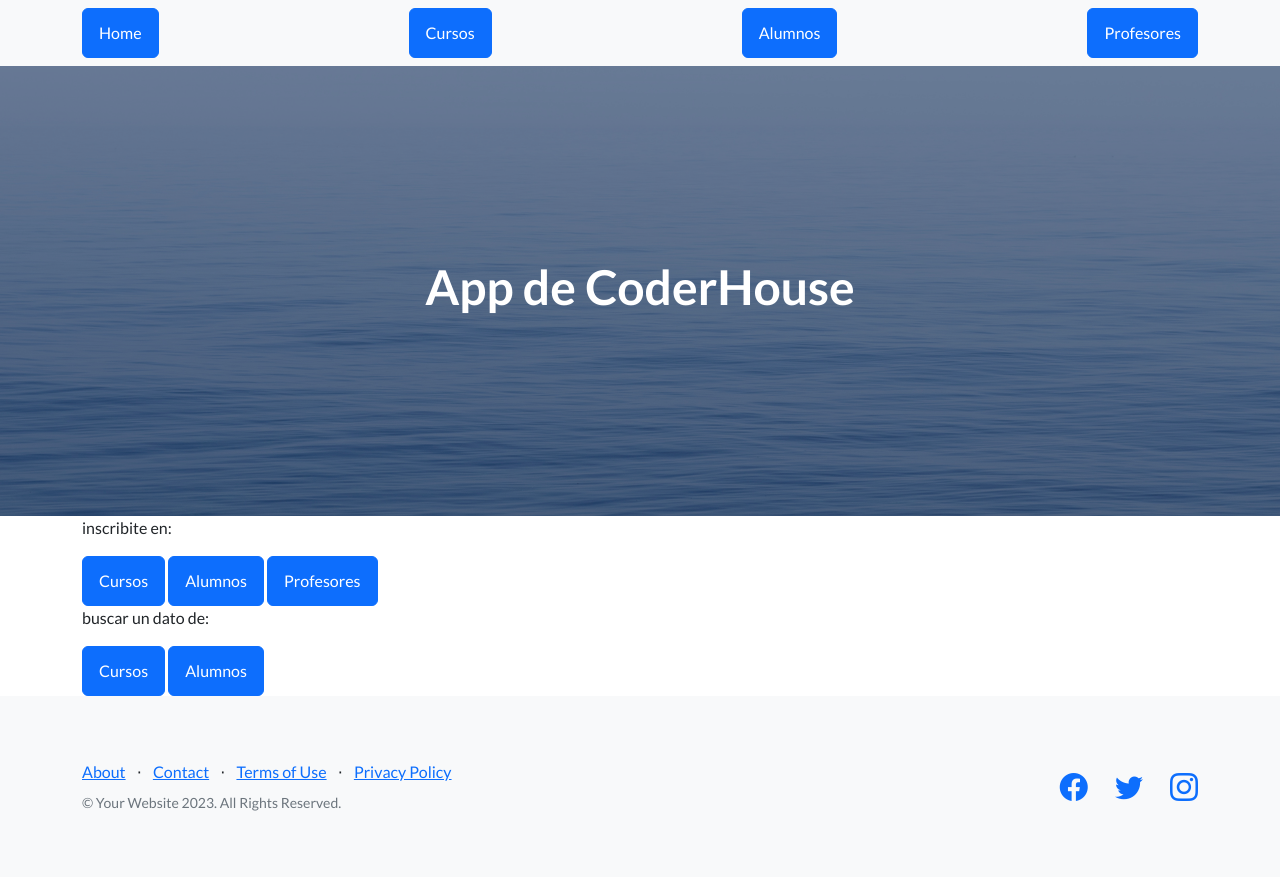
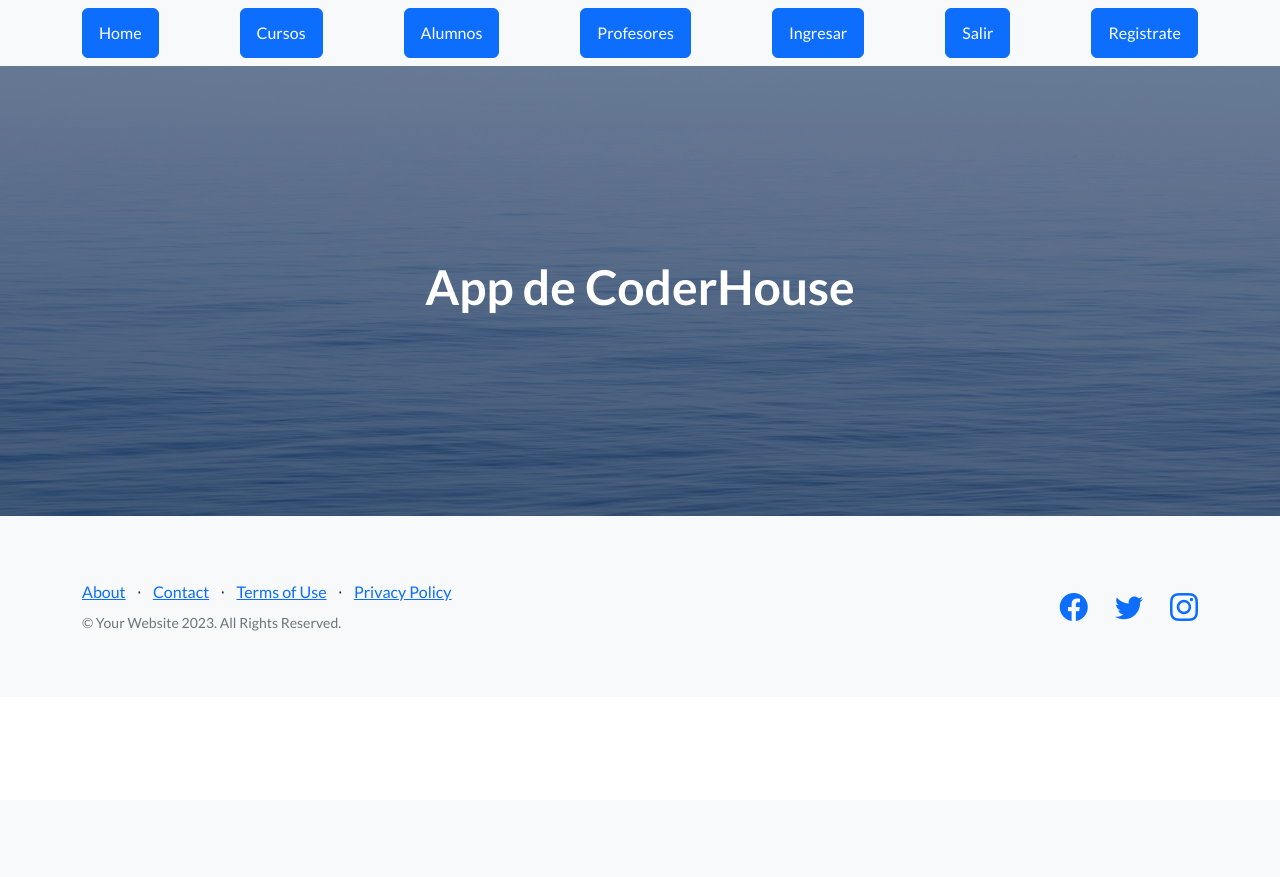
Before and after one commit to andreserra06/pre_entrega_3, a Django app: page /AppCoder/ in a window 1280 px wide. After the commit the page ends 631 px from the top, so only its background shows below. Run offline with Django 4.2, Linux system fonts and the light colour scheme; some libraries are stand-ins or nearby versions.

Commit message:
actualizacion2

```diff
--- a/AppCoder/template/padre.html
+++ b/AppCoder/template/padre.html
@@ -24,7 +24,9 @@
                 <a class="btn btn-primary" href="{% url 'cursos' %}">Cursos</a>
                 <a class="btn btn-primary" href="{% url 'ver_alumno' %}">Alumnos</a>
                 <a class="btn btn-primary" href="{% url 'ver_profesor'%}">Profesores</a>
-
+                <a class="btn btn-primary" href="{% url 'Login' %}">Ingresar</a>
+                <a class="btn btn-primary" href="{% url 'Logout' %}">Salir</a>
+                <a class="btn btn-primary" href="{% url 'Register' %}">Registrate</a>
             </div>
         </nav>
         <!-- Masthead-->
@@ -36,16 +38,7 @@
 
         <!-- INICIO MI CONTENIDO -->
         {% block contenido %}
-        <div class="container">
-            <p>inscribite en:</p>
-            <a class="btn btn-primary" href="{% url 'formulario' %}">Cursos</a>
-            <a class="btn btn-primary" href="{% url 'alumno_formulario' %}">Alumnos</a>
-            <a class="btn btn-primary" href="{% url 'profesor_formulario'%}">Profesores</a>
-            <p>buscar un dato de:</p>
-            <a class="btn btn-primary" href="{% url 'buscando_curso' %}">Cursos</a>
-            <a class="btn btn-primary" href="{% url 'buscando_Alumno' %}">Alumnos</a>
 
-        </div>
 
         {% endblock %}
 
```
Also changed, not shown: AppCoder/forms.py (+12 -0 lines).
